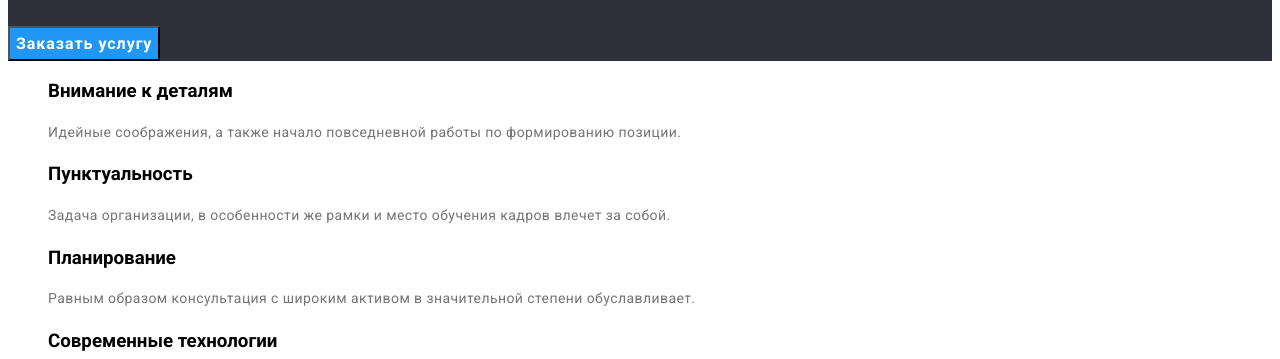
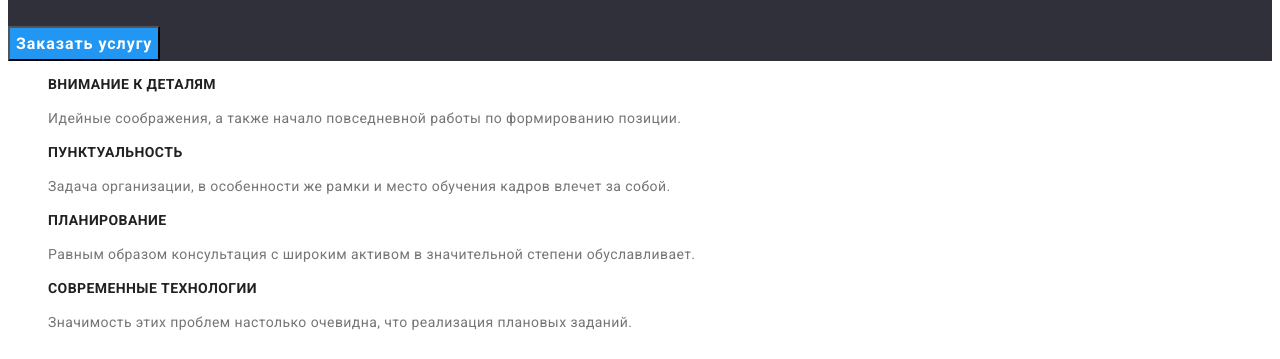
Before and after one commit to anvomm/goit-markup-hw-02, a plain HTML site: page index.html in a window 1280 px wide. Shown: the part 254-613 px from the top of the page. Drawn offline with Linux system fonts and the light colour scheme.

```diff
--- a/index.html
+++ b/index.html
@@ -34,19 +34,19 @@
             <h2 hidden>Наши преимущества</h2>
             <ul class="advantages-list list">
                 <li>
-                    <h3 class="advantege-title">Внимание к деталям</h3>
+                    <h3 class="advantage-title">Внимание к деталям</h3>
                     <p class="advantage-description">Идейные соображения, а также начало повседневной работы по формированию позиции.</p>
                 </li>
                 <li>
-                    <h3 class="advantege-title">Пунктуальность</h3>
+                    <h3 class="advantage-title">Пунктуальность</h3>
                     <p class="advantage-description">Задача организации, в особенности же рамки и место обучения кадров влечет за собой.</p>
                 </li>
                 <li>
-                    <h3 class="advantege-title">Планирование</h3>
+                    <h3 class="advantage-title">Планирование</h3>
                     <p class="advantage-description">Равным образом консультация с широким активом в значительной степени обуславливает.</p>
                 </li>
                 <li>
-                    <h3 class="advantege-title">Современные технологии</h3>
+                    <h3 class="advantage-title">Современные технологии</h3>
                     <p class="advantage-description">Значимость этих проблем настолько очевидна, что реализация плановых заданий.</p>
                 </li>
             </ul>
```
